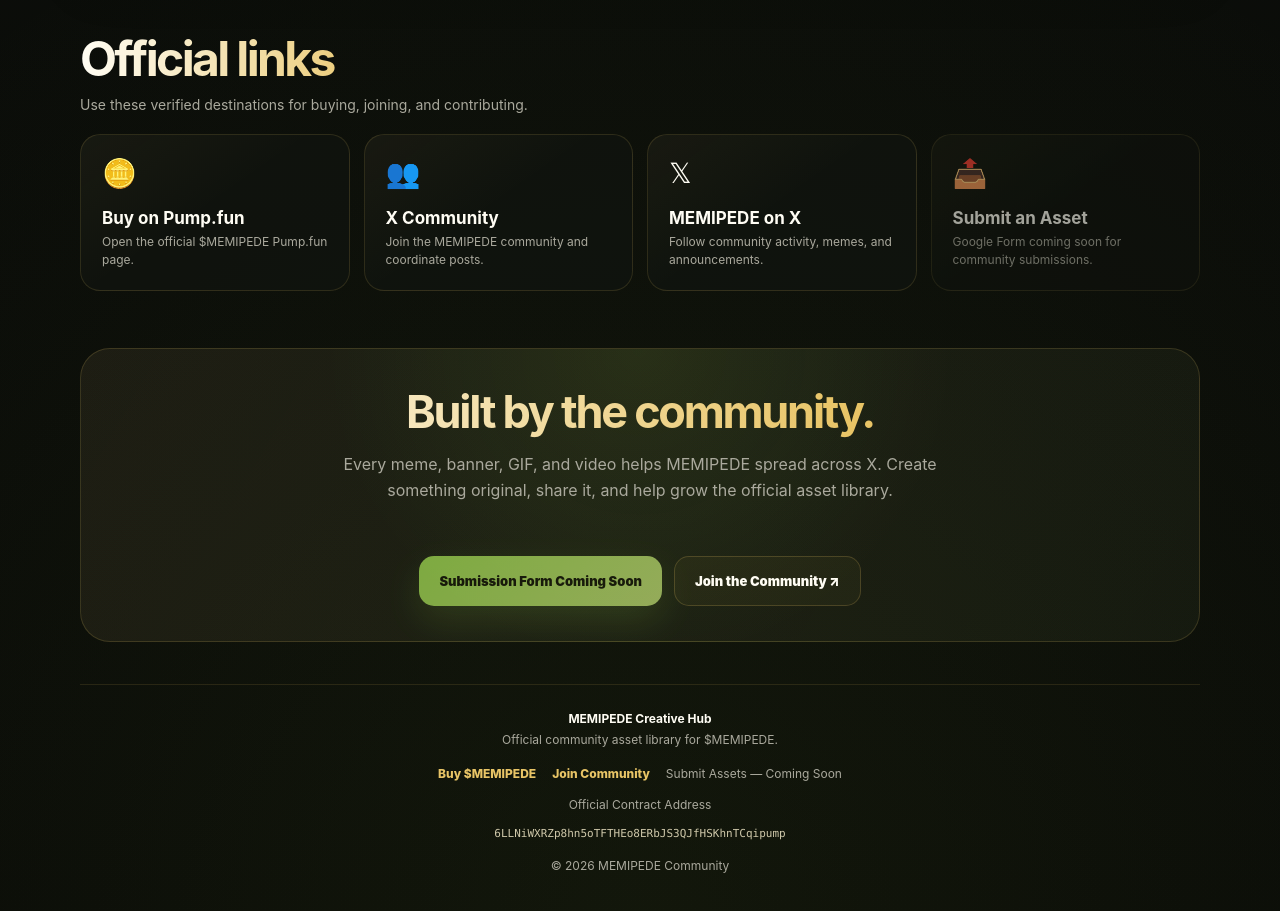
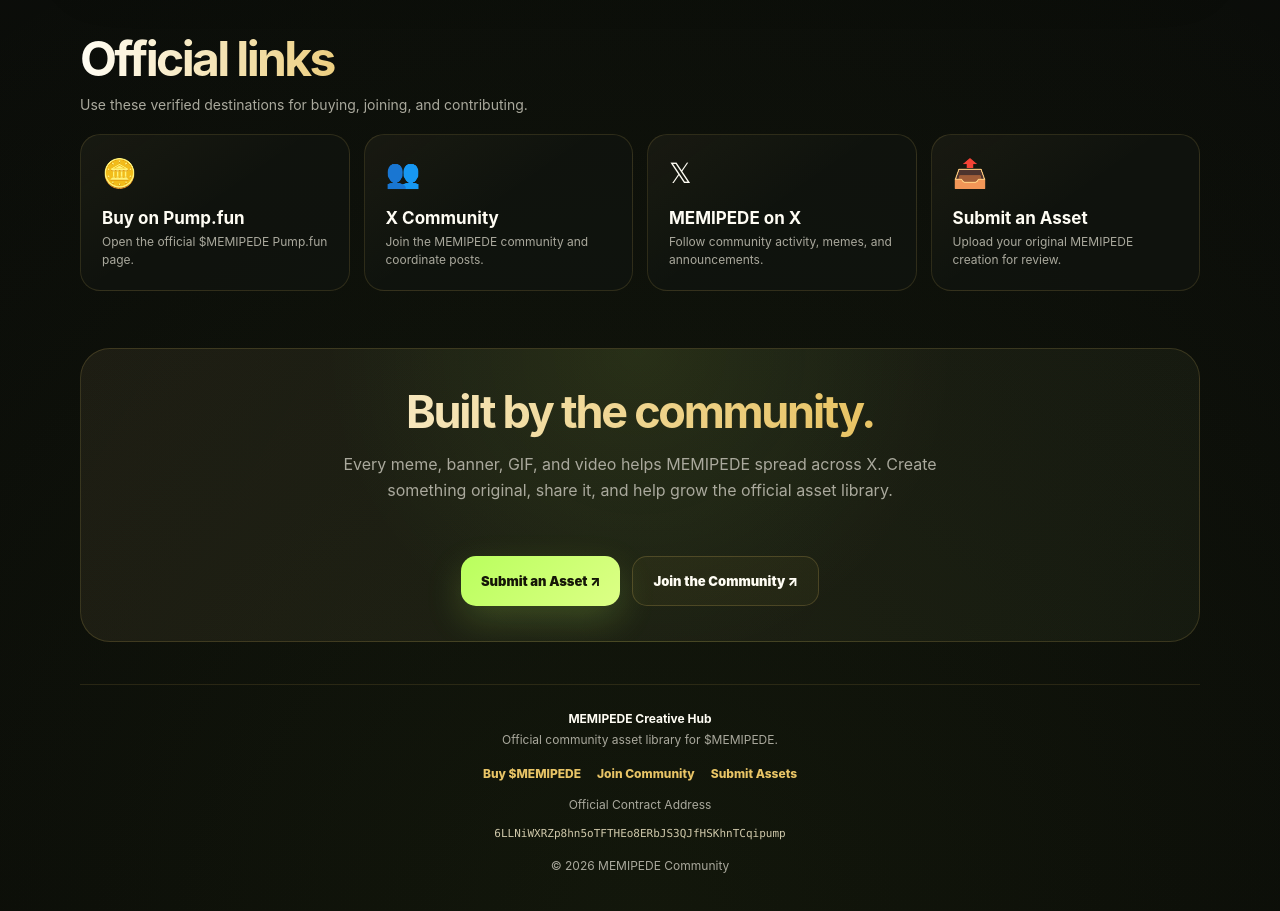
Before and after one commit to MemipedeAssets/MEMIPEDE-assets, a plain HTML site: page index.html in a window 1280 px wide. Shown: the part 2280-3191 px from the top of the page. Drawn offline with Linux system fonts and the light colour scheme.

Commit message:
Add files via upload

```diff
--- a/index.html
+++ b/index.html
@@ -1480,11 +1480,11 @@
           </div>
         </a>
 
-        <a class="official-link-card button-disabled" href="#" aria-disabled="true" tabindex="-1">
+        <a class="official-link-card" href="https://docs.google.com/forms/d/e/1FAIpQLSfBIQAoAtqh_sySvU59FnaLJRsluMb0dMBOlQCT6tbM0MWIwQ/viewform?usp=dialog" target="_blank" rel="noopener noreferrer">
           <div class="official-link-icon">📤</div>
           <div>
             <strong>Submit an Asset</strong>
-            <span>Google Form coming soon for community submissions.</span>
+            <span>Upload your original MEMIPEDE creation for review.</span>
           </div>
         </a>
       </div>
@@ -1498,12 +1498,12 @@
       </p>
       <div class="hero-actions">
         <a
-          class="button button-primary button-disabled"
-          href="#"
-          aria-disabled="true"
-          tabindex="-1"
+          class="button button-primary"
+          href="https://docs.google.com/forms/d/e/1FAIpQLSfBIQAoAtqh_sySvU59FnaLJRsluMb0dMBOlQCT6tbM0MWIwQ/viewform?usp=dialog"
+          target="_blank"
+          rel="noopener noreferrer"
         >
-          Submission Form Coming Soon
+          Submit an Asset ↗
         </a>
         <a
           class="button button-secondary"
@@ -1523,7 +1523,7 @@
       <div class="footer-links">
         <a href="https://join.pump.fun/HSag/8yug3xnq" target="_blank" rel="noopener noreferrer">Buy $MEMIPEDE</a>
         <a href="https://x.com/i/communities/2035187824316797150" target="_blank" rel="noopener noreferrer">Join Community</a>
-        <span>Submit Assets — Coming Soon</span>
+        <a href="https://docs.google.com/forms/d/e/1FAIpQLSfBIQAoAtqh_sySvU59FnaLJRsluMb0dMBOlQCT6tbM0MWIwQ/viewform?usp=dialog" target="_blank" rel="noopener noreferrer">Submit Assets</a>
       </div>
 
       <div>Official Contract Address</div>
```
